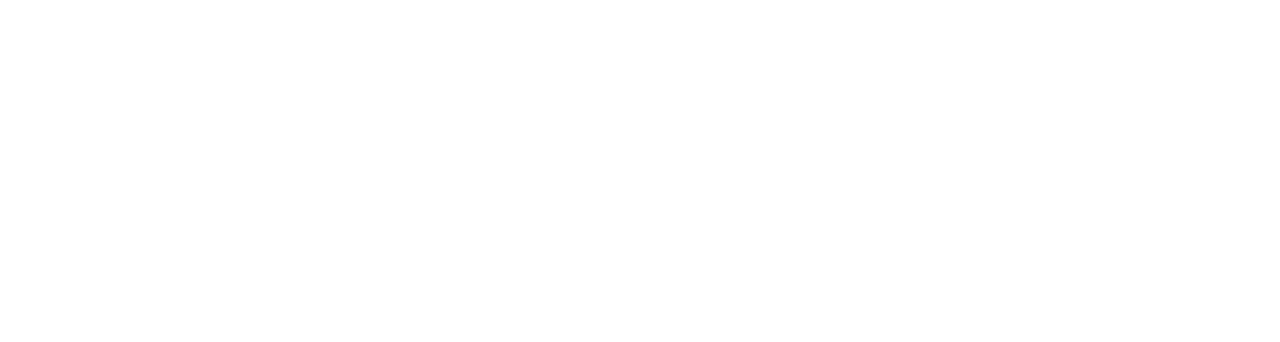
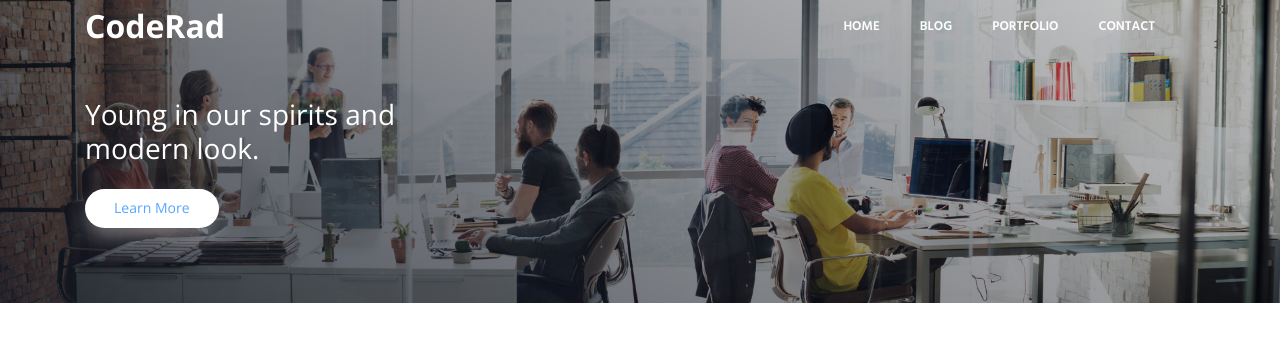
Before and after one commit to KatieGill/codeRad, a plain HTML site: page index.html in a window 1280 px wide. Drawn offline with nearby package versions, Linux system fonts and the light colour scheme.

Commit message:
Add navbar and header

```diff
--- a/css/default.css
+++ b/css/default.css
@@ -46,7 +46,7 @@ p {
 }
 
 h2 {
-  font-size: 2rem;
+  font-size: 1.75rem;
   font-weight: 500;
   line-height: 1.2;
 }
@@ -65,3 +65,30 @@ img {
   margin-left: auto;
   margin-right: auto;
 }
+
+.btn {
+  display: inline-block;
+  font-weight: 400;
+  color: var(--font-color-dark);
+  text-align: center;
+  cursor: pointer;
+  user-select: none;
+  background-color: transparent;
+  border: 1px solid transparent;
+  padding: 0.375rem 0.75rem;
+  border-radius: 1.25rem;
+  transition: ease-in-out 0.3s;
+}
+
+.btn-white {
+  background-color: var(--white);
+  color: var(--font-color-link);
+  padding: 0.475rem 1.75rem;
+  box-shadow: 0px 10px 20px rgba( 255, 255, 255, 0.35);
+  }
+
+@media (min-width: 1200px) {
+  .container {
+    max-width: 1140px;
+  }
+}
--- a/css/styles.css
+++ b/css/styles.css
@@ -0,0 +1,73 @@
+.navbar .container {
+  display: flex;
+  align-items: center;
+}
+
+.navbar {
+  position: fixed;
+  top: 0;
+  right: 0;
+  left: 0;
+  z-index: 500;
+  transition: ease-in-out 0.3s;
+}
+
+[aria-controls="navbarDropdown"] {
+  display: none;
+}
+
+.navbar-nav {
+  display: flex;
+  align-items: center;
+}
+
+.navbar-brand {
+  margin-right: auto;
+  font-size: 2rem;
+  font-weight: 700;
+  width: 100%;
+  transition: ease-in-out 0.3s;
+  color: var(--white);
+}
+
+.nav-link a {
+  color: var(--white);
+  font-size: 0.8125rem;
+  font-weight: 600;
+  font-family: "Hind", sans-serif;
+  text-transform: uppercase;
+  margin-right: 2.5rem;
+  line-height: 1.25rem;
+}
+
+.bg-header {
+  background-image: url(../assets/images/bg-header-1.jpg);
+  background-color: var(--footer);
+  background-repeat: no-repeat;
+  background-size: cover;
+  background-position: 50% 20%;
+  position: relative;
+  z-index: 1;
+  padding: 4.688rem 0;
+}
+
+.bg-header::before {
+  background-image: linear-gradient(
+    30deg,
+    rgba(21, 27, 38, 0.8) 0%,
+    rgba(0, 0, 0, 0.2) 100%
+  );
+  position: absolute;
+  content: "";
+  top: 0;
+  right: 0;
+  left: 0;
+  bottom: 0;
+  width: 100%;
+  height: 100%;
+  z-index: -1;
+}
+
+.hero-header {
+  color: var(--white);
+}
--- a/index.html
+++ b/index.html
@@ -18,7 +18,38 @@
 
   </head>
   <body>
+    <nav class="navbar nav">
+      <div class="container">
+        <button class="navbar-toggler" aria-expanded="false" aria-controls="navbarDropdown">
+          <span>&#9776;</span>
+        </button>
+        <a class="navbar-brand" href="index.html">CodeRad</a>
+        <ul class="navbar-nav">
+          <li class="nav-link">
+            <a href="#">Home</a>
+          </li>
+          <li class="nav-link">
+            <a href="#">Blog</a>
+          </li>
+          <li class="nav-link">
+            <a href="#">Portfolio</a>
+          </li>
+          <li class="nav-link">
+            <a href="#">Contact</a>
+          </li>
+        </ul>
+      </div>
+    </nav>
 
-    <script src="" async defer></script>
+    <header class="bg-header">
+      <div class="container">
+        <div class="hero-wrapper">
+          <h2 class="hero-header">
+            Young in our spirits and <br>modern look.
+          </h2>
+          <a class="btn btn-white" href="#">Learn More</a>
+        </div>
+      </div>
+    </header>
   </body>
 </html>
```
Also changed, not shown: assets/images/1.png (added), assets/images/2.png (added), assets/images/3.png (added), assets/images/bg-amaze.png (added), assets/images/bg-demo.jpg (added), assets/images/bg-header-1.jpg (added), assets/images/blog1.jpg (added), assets/images/blog2.jpg (added), assets/images/demo-video-thumbnail.jpg (added), assets/images/image2.svg (added), assets/images/play.svg (added), assets/images/quote-colored.svg (added), assets/images/quote.svg (added), assets/images/terminal.png (added), 1 other file.
